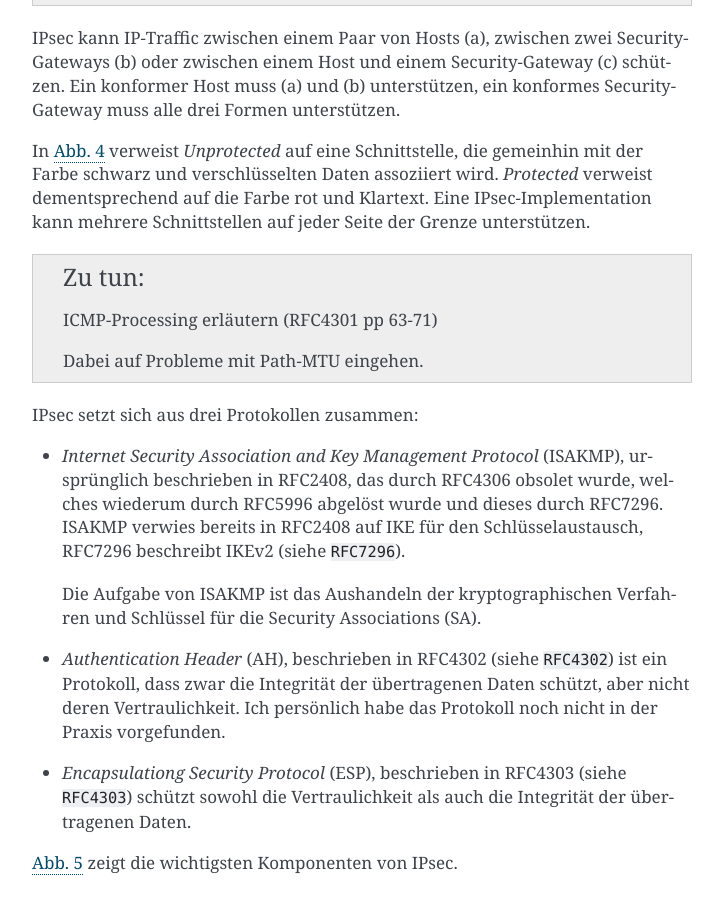
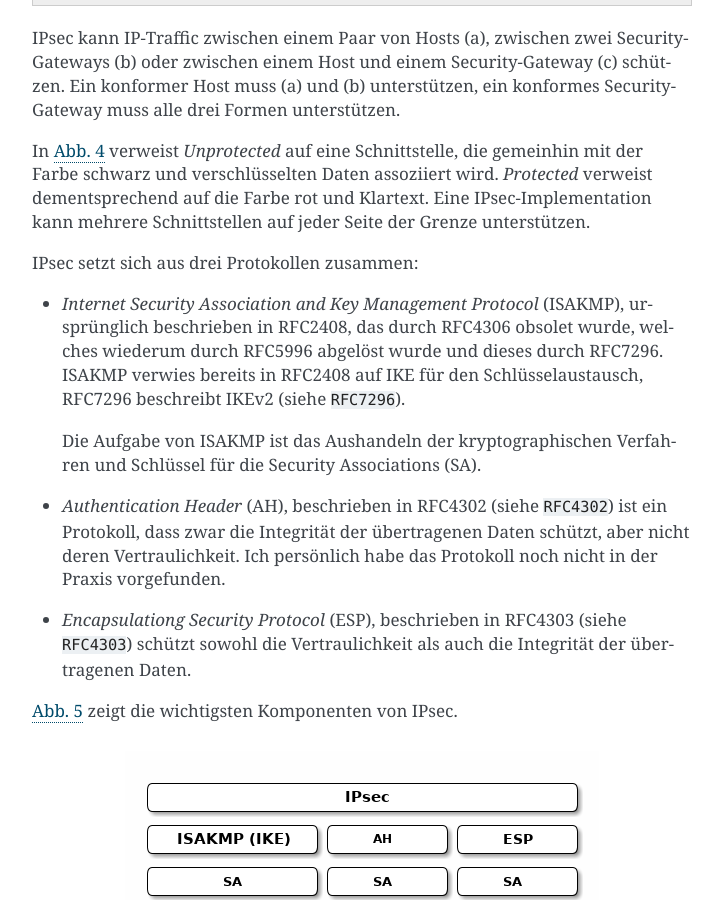
Before and after one commit to matwei-books/Fehlersuche-bei-IPsec-VPN-mit-IKEv2, a Sphinx documentation site: the page built from source/ikev2/ueberblick.rst, in a window 1280 px wide and 900 px high, scrolled down 1151 px. Shown: the whole window, without its empty margins (388-1111 px from the left). Built offline with Sphinx 7.4.7, drawn with Linux system fonts in a browser that asks for light colours; cross-references to code outside the pages are shown as plain code.

Commit message:
TODO-Eintrag entfernt

```diff
--- a/source/ikev2/ueberblick.rst
+++ b/source/ikev2/ueberblick.rst
@@ -59,10 +59,6 @@ Farbe rot und Klartext.
 Eine IPsec-Implementation kann mehrere Schnittstellen auf jeder Seite
 der Grenze unterstützen.
 
-.. todo:: ICMP-Processing erläutern (RFC4301 pp 63-71)
-
-   Dabei auf Probleme mit Path-MTU eingehen.
-
 .. raw:: latex
 
    \newpage
```
